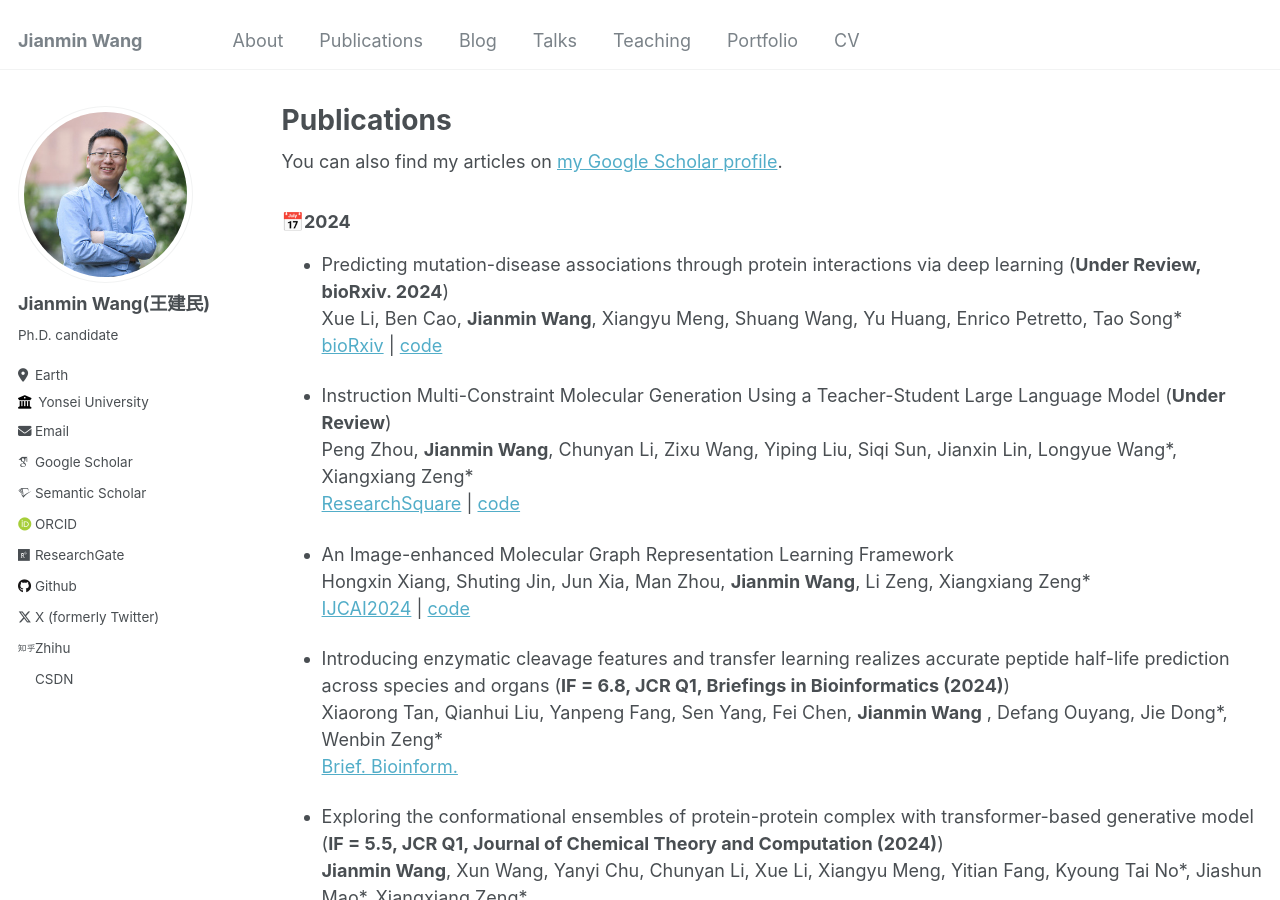
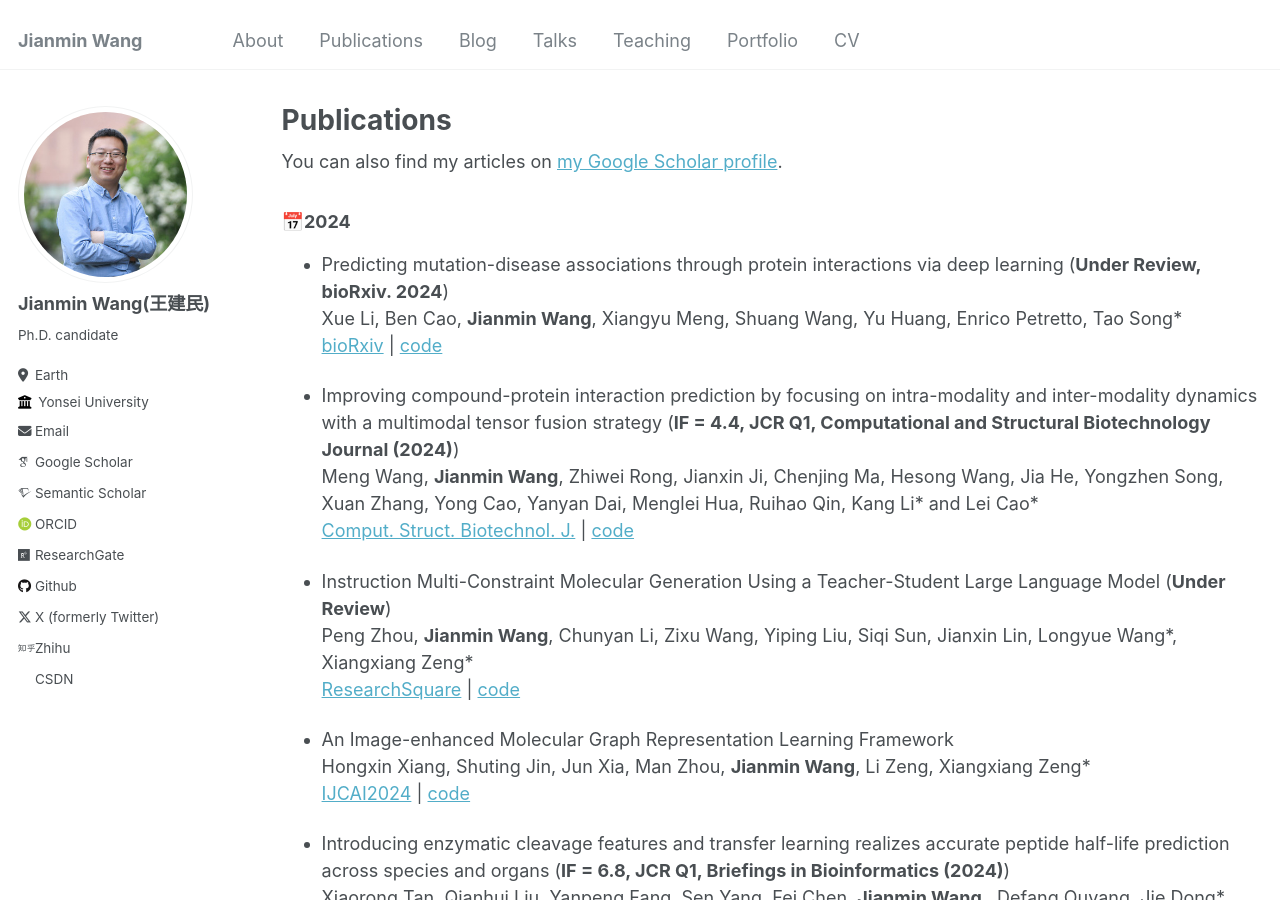
Before and after one commit to Jianmin2drugai/Jianmin2drugai.github.io, a Jekyll site: the page built from _pages/publications.md, in a window 1280 px wide and 900 px high. Built offline with Jekyll 4.4.1, drawn with Linux system fonts in a browser that asks for light colours; some web fonts are replaced.

Commit message:
Update publications.md

```diff
--- a/_pages/publications.md
+++ b/_pages/publications.md
@@ -20,6 +20,10 @@ author_profile: true
 *   Predicting mutation-disease associations through protein interactions via deep learning (**Under Review, bioRxiv. 2024**)
     Xue Li, Ben Cao, **Jianmin Wang**, Xiangyu Meng, Shuang Wang, Yu Huang, Enrico Petretto, Tao Song\*
     [bioRxiv](https://doi.org/10.1101/2024.08.06.606730) | [code](https://github.com/xueleecs/CGM)
+
+*   Improving compound-protein interaction prediction by focusing on intra-modality and inter-modality dynamics with a multimodal tensor fusion strategy (**IF = 4.4, JCR Q1, Computational and Structural Biotechnology Journal (2024)**)
+    Meng Wang, **Jianmin Wang**, Zhiwei Rong, Jianxin Ji, Chenjing Ma, Hesong Wang, Jia He, Yongzhen Song, Xuan Zhang, Yong Cao, Yanyan Dai, Menglei Hua, Ruihao Qin, Kang Li\* and Lei Cao\*
+    [Comput. Struct. Biotechnol. J.](https://github.com/wangmeng-code/MMTF-CPI) | [code](https://github.com/wangmeng-code/MMTF-CPI)
 
 *   Instruction Multi-Constraint Molecular Generation Using a Teacher-Student Large Language Model (**Under Review**)
     Peng Zhou, **Jianmin Wang**, Chunyan Li, Zixu Wang, Yiping Liu, Siqi Sun, Jianxin Lin, Longyue Wang\*, Xiangxiang Zeng\*
```
